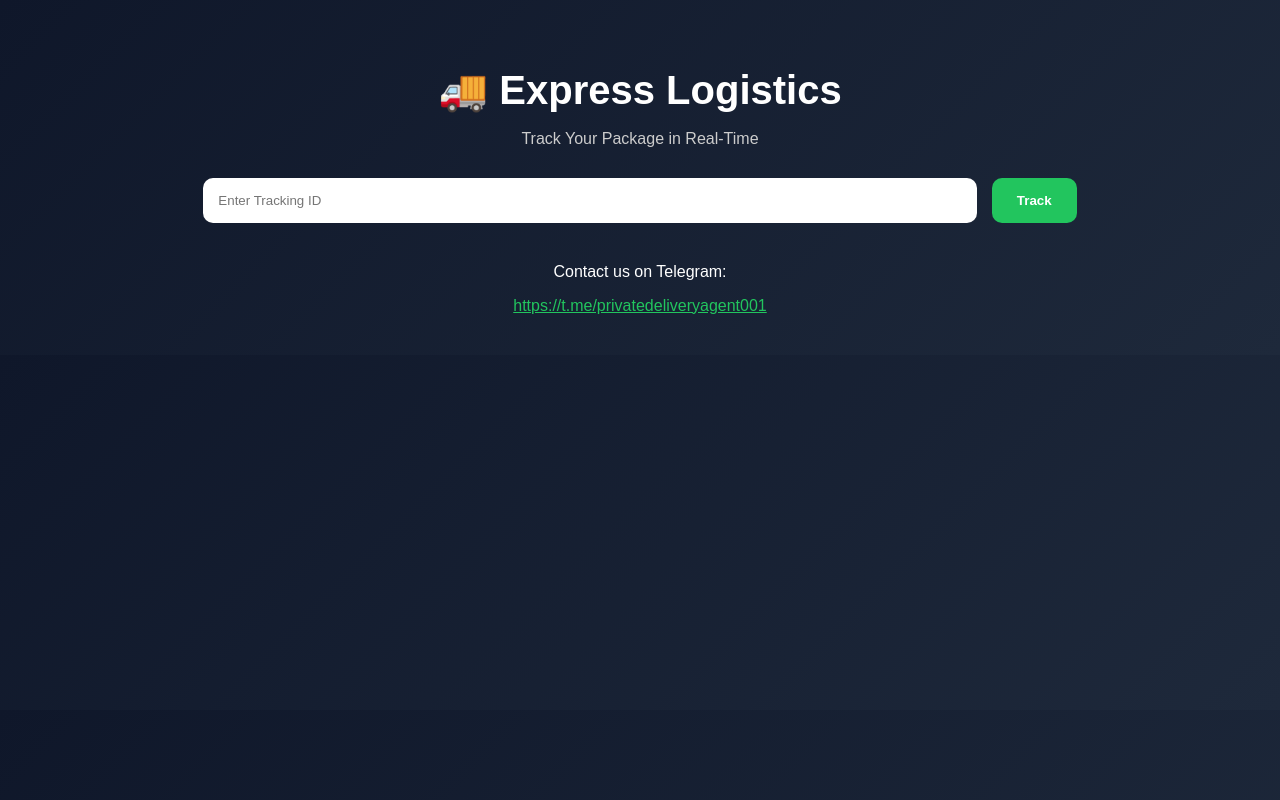
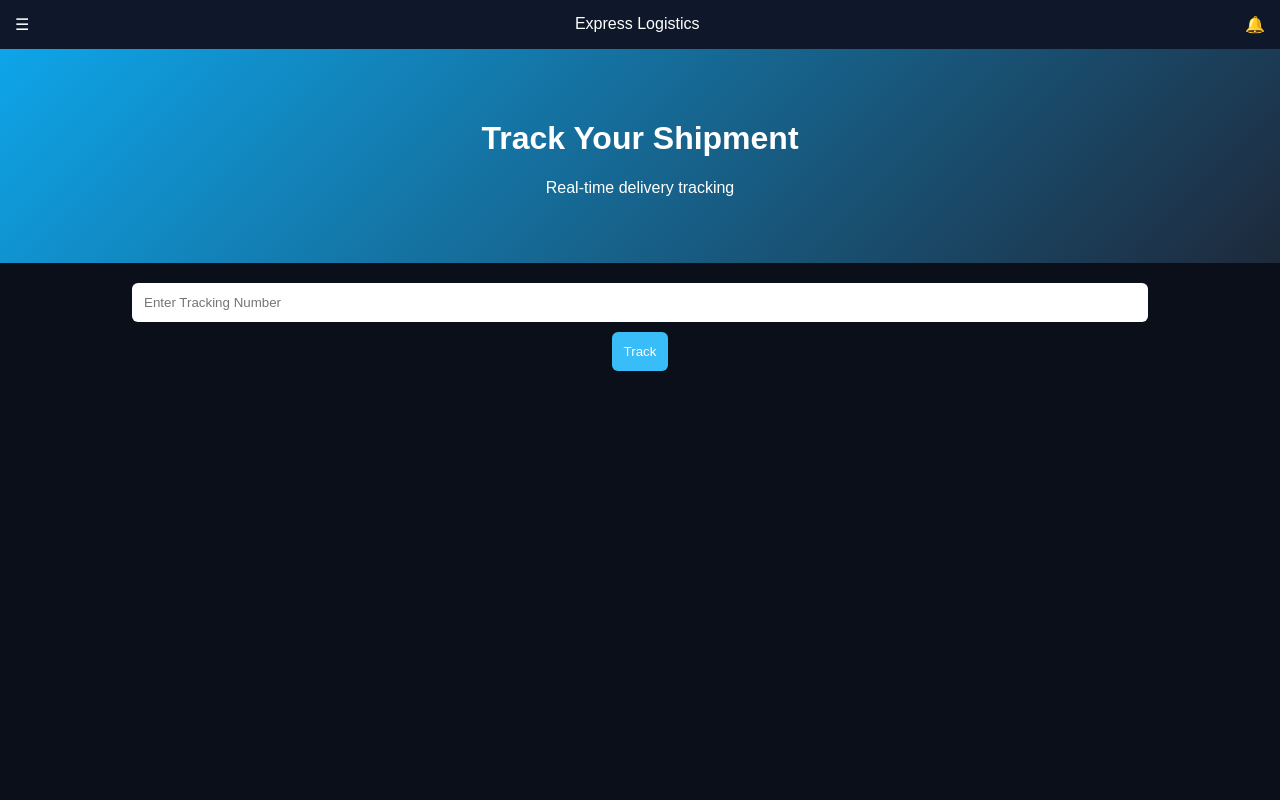
Before and after one commit to davidibangaa-web/expresslogistics-, a plain HTML site: page index.html in a window 1280 px wide. Drawn offline with Linux system fonts and the light colour scheme.

Commit message:
Update index.html

```diff
--- a/index.html
+++ b/index.html
@@ -9,147 +9,119 @@
 body {
   margin: 0;
   font-family: Arial, sans-serif;
-  background: linear-gradient(135deg, #0f172a, #1e293b);
+  background: #0b0f1a;
   color: white;
+}
+
+header {
+  background: #0f172a;
+  padding: 15px;
+  display: flex;
+  justify-content: space-between;
+}
+
+.hero {
+  text-align: center;
+  padding: 50px 20px;
+  background: linear-gradient(135deg, #0ea5e9, #1e293b);
+}
+
+.track-box {
+  padding: 20px;
   text-align: center;
 }
 
-.container {
-  padding: 40px 20px;
-}
-
-h1 {
-  font-size: 40px;
-  margin-bottom: 10px;
-}
-
-.subtitle {
-  color: #ccc;
-  margin-bottom: 30px;
-}
-
 input {
-  padding: 15px;
-  width: 60%;
-  border-radius: 10px;
+  padding: 12px;
+  width: 80%;
+  border-radius: 6px;
   border: none;
-  outline: none;
 }
 
 button {
-  padding: 15px 25px;
+  padding: 12px;
+  margin-top: 10px;
+  background: #38bdf8;
   border: none;
-  border-radius: 10px;
-  background: #22c55e;
   color: white;
-  font-weight: bold;
-  margin-left: 10px;
-  cursor: pointer;
-}
-
-button:hover {
-  background: #16a34a;
-}
-
-.timeline {
-  max-width: 500px;
-  margin: 40px auto;
-  text-align: left;
-}
-
-.timeline-item {
-  border-left: 3px solid #22c55e;
-  padding: 10px 20px;
-  margin: 20px 0;
-  position: relative;
-}
-
-.timeline-item::before {
-  content: '';
-  position: absolute;
-  left: -8px;
-  top: 15px;
-  width: 15px;
-  height: 15px;
-  background: #22c55e;
-  border-radius: 50%;
+  border-radius: 6px;
 }
 
 .status {
-  font-weight: bold;
-}
-
-.contact {
-  margin-top: 40px;
-}
-
-a {
-  color: #22c55e;
+  margin: 20px;
+  padding: 20px;
+  background: #111827;
+  border-radius: 10px;
+  display: none;
 }
 </style>
 </head>
 
 <body>
 
-<div class="container">
-  <h1>🚚 Express Logistics</h1>
-  <p class="subtitle">Track Your Package in Real-Time</p>
+<header>
+  <div>☰</div>
+  <div>Express Logistics</div>
+  <div>🔔</div>
+</header>
 
-  <input id="trackingInput" placeholder="Enter Tracking ID">
-  <button onclick="trackPackage()">Track</button>
-
-  <div id="timeline" class="timeline"></div>
-
-  <div class="contact">
-    <p>Contact us on Telegram:</p>
-    <a href="https://t.me/privatedeliveryagent001" target="_blank">
-      https://t.me/privatedeliveryagent001
-    </a>
-  </div>
+<div class="hero">
+  <h1>Track Your Shipment</h1>
+  <p>Real-time delivery tracking</p>
 </div>
 
-<!-- Firebase -->
-<script src="https://www.gstatic.com/firebasejs/9.23.0/firebase-app-compat.js"></script>
-<script src="https://www.gstatic.com/firebasejs/9.23.0/firebase-database-compat.js"></script>
+<div class="track-box">
+  <input id="trackInput" placeholder="Enter Tracking Number">
+  <br>
+  <button onclick="track()">Track</button>
+</div>
+
+<div id="result" class="status"></div>
+
+<!-- 🔥 FIREBASE SCRIPTS -->
+<script src="https://www.gstatic.com/firebasejs/10.7.1/firebase-app-compat.js"></script>
+<script src="https://www.gstatic.com/firebasejs/10.7.1/firebase-database-compat.js"></script>
 
 <script>
+/* 🔥 PASTE YOUR FIREBASE CONFIG HERE */
 const firebaseConfig = {
-  apiKey: "AIzaSyDCCeOgVmgMbF2KS2HF68hbqaO_-XDLn6A",
-  authDomain: "express-logistics-793a0.firebaseapp.com",
-  databaseURL: "https://express-logistics-793a0-default-rtdb.firebaseio.com",
-  projectId: "express-logistics-793a0",
-  storageBucket: "express-logistics-793a0.firebasestorage.app",
-  messagingSenderId: "405295804716",
-  appId: "1:405295804716:web:2ee889cab8a3cca4dd3c89",
-  measurementId: "G-YSGJPBK6Z1"
+  apiKey: "PASTE",
+  authDomain: "PASTE",
+  databaseURL: "PASTE",
+  projectId: "PASTE",
+  storageBucket: "PASTE",
+  messagingSenderId: "PASTE",
+  appId: "PASTE"
 };
 
 firebase.initializeApp(firebaseConfig);
 const db = firebase.database();
 
-function trackPackage() {
-  const id = document.getElementById("trackingInput").value.trim();
+/* 🔥 TRACK FUNCTION */
+function track() {
+  const input = document.getElementById("trackInput").value;
+  const result = document.getElementById("result");
 
-  db.ref("shipments/" + id + "/updates").once("value", snapshot => {
-    const updates = snapshot.val();
+  if(input === "") {
+    alert("Enter tracking number");
+    return;
+  }
 
-    if (updates) {
-      let html = "";
+  db.ref("shipments/" + input).once("value")
+  .then(snapshot => {
+    if(snapshot.exists()) {
+      const data = snapshot.val();
 
-      Object.values(updates).reverse().forEach(update => {
-        html += `
-          <div class="timeline-item">
-            <div class="status">${update.status}</div>
-            <div>${update.location}</div>
-            <small>${update.date}</small>
-          </div>
-        `;
-      });
-
-      document.getElementById("timeline").innerHTML = html;
+      result.style.display = "block";
+      result.innerHTML = `
+        <h3>Tracking ID: ${input}</h3>
+        <p>Status: ${data.status}</p>
+        <p>Location: ${data.location}</p>
+        <p>ETA: ${data.eta}</p>
+      `;
     } else {
-      document.getElementById("timeline").innerHTML =
-        "<p style='color:red;'>❌ Tracking ID not found</p>";
+      result.style.display = "block";
+      result.innerHTML = `<p>Tracking not found</p>`;
     }
   });
 }
```
